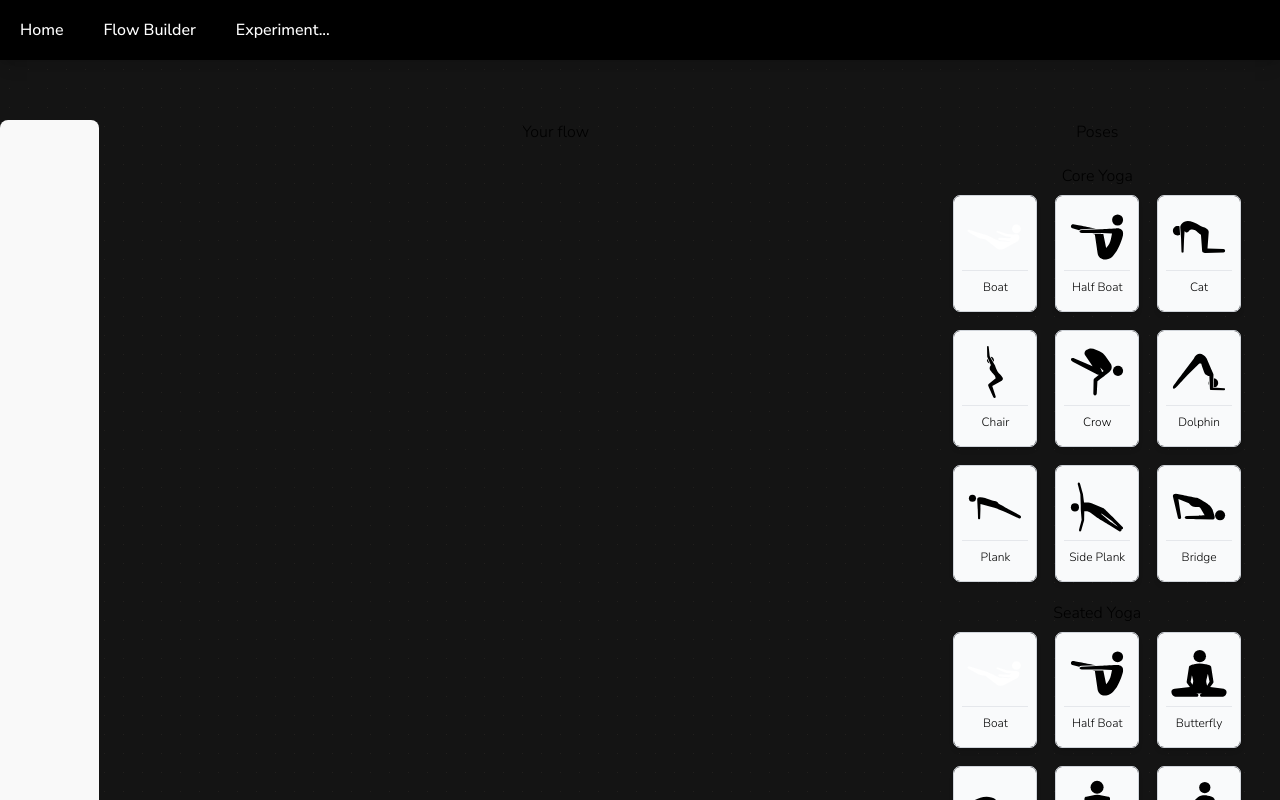
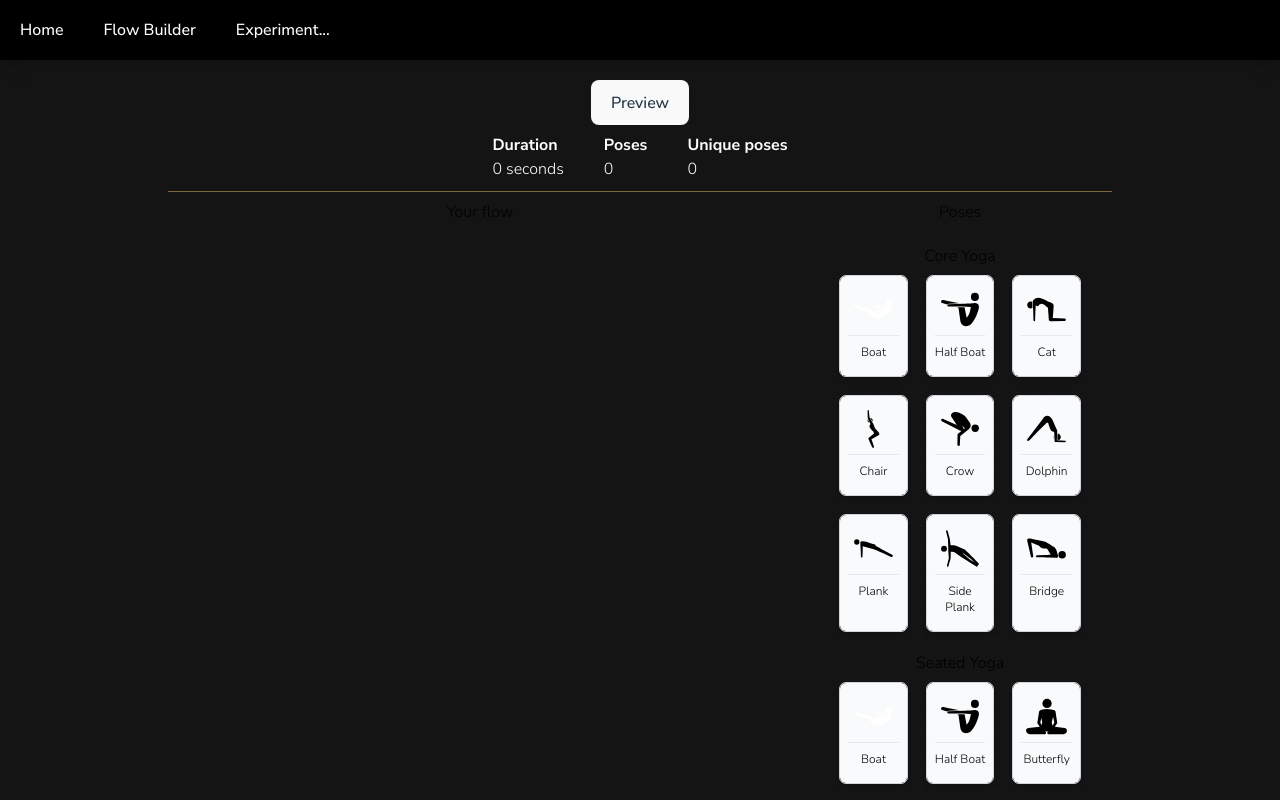
Before and after one commit to sevleo/YoGato-frontend, a React (Vite) app: page /builder in a window 1280 px wide. Shown: the top 800 px of the page. Built offline with nearby package versions, Linux system fonts and the light colour scheme.

Commit message:
Update builder styles

```diff
--- a/src/components/buildingBlocks/Unit.tsx
+++ b/src/components/buildingBlocks/Unit.tsx
@@ -137,27 +137,27 @@ function Unit({
     <div
       ref={setNodeRef}
       style={style}
-      className="step relative flex cursor-default  select-none flex-col items-center justify-center rounded-md text-black outline outline-[1px] outline-gray-300 hover:cursor-pointer"
+      className="step relative flex cursor-default  select-none flex-col items-center justify-center text-black outline outline-[1px] outline-gray-300 hover:cursor-pointer"
       {...(dragAllowed ? { ...attributes } : null)}
       {...(dragAllowed ? { ...listeners } : null)}
     >
-      <div className="flex w-full items-center justify-center rounded-t-md bg-gray-200">
+      <div className="flex w-full items-center justify-center bg-gray-200">
         {index != null ? Number(index + 1) : null}
       </div>
       <div className="main-element flex h-full w-full flex-col justify-between  border-t-[1px] border-gray-300 bg-gray-50 pb-2 pl-2 pr-2  shadow-md">
         <div className="flex flex-col items-center justify-center ">
           <div className="h-full w-full border-b-[1px] pb-2">
-            <img className=" rounded-md  pl-2 pr-2  " src={image} alt="" />
+            <img className="  pl-2 pr-2  " src={image} alt="" />
           </div>
           <div className="flex w-full flex-col text-xs ">
             <p className="mt-2 w-full text-left text-sm font-semibold">
               {name}
             </p>
-            <p className="mb-2 w-full text-wrap text-left">{sanskritName}</p>
+            {/* <p className="mb-2 w-full text-wrap text-left">{sanskritName}</p> */}
           </div>
         </div>
 
-        <div className="mt-auto flex  flex-col gap-2 rounded-b-md border-t-[1px] pt-2">
+        <div className="mt-auto flex  flex-col gap-2 border-t-[1px] pt-2">
           <Input
             id={id}
             type="number"
@@ -172,7 +172,7 @@ function Unit({
             onMouseEnter={disableDrag}
             onMouseLeave={enableDrag}
           >
-            <p className=" mb-0 select-none rounded-md border-[1px] border-red-300 bg-red-100 text-xs hover:border-red-400 hover:bg-red-200 active:border-red-500 active:bg-red-300">
+            <p className=" mb-0 select-none border-[1px] border-red-300 bg-red-100 text-xs hover:border-red-400 hover:bg-red-200 active:border-red-500 active:bg-red-300">
               Remove
             </p>
           </div>
--- a/src/components/sections/Setup.tsx
+++ b/src/components/sections/Setup.tsx
@@ -32,32 +32,41 @@ function Setup({ flow, setFlow, setFlowState, aspectGroups }: SetupProps) {
   const seconds = duration % 60;
 
   return (
-    <div
-      className="builder ml-auto mr-auto flex w-full max-w-screen-2xl pt-[60px]"
-      // style={{ backgroundColor: "#22201E" }}
-    >
+    <div className="builder ml-auto mr-auto flex w-full max-w-screen-2xl justify-center pt-[20px]">
+      <div className="w-3/4">
         <button className="" onClick={handlePreviewButtonClick}>
           Preview
         </button>
         <div className="flex flex-col items-start justify-center p-2 text-black">
-        <div>
+          <div className="flex w-full flex-row items-start justify-center  gap-10 border-b-[0.5px] border-[#7D6A3E] pb-[10px]">
             <div className="flex flex-col items-start justify-center">
-            <p className=" font-bold">Duration</p>
-            {hours > 0 ? <p> - {hours} hours</p> : null}
-            {minutes > 0 ? <p> - {minutes} minutes</p> : null}
-            {seconds > 0 ? <p> - {seconds} seconds</p> : null}
+              <p className=" font-bold text-white">Duration</p>
+              {hours > 0 ? <p className="text-white">{hours} hours</p> : null}
+              {minutes > 0 ? (
+                <p className="text-white">{minutes} minutes</p>
+              ) : null}
+              {seconds > 0 ? (
+                <p className="text-white">{seconds} seconds</p>
+              ) : (
+                <p className="text-white">0 seconds</p>
+              )}
             </div>
             <div className="flex flex-col items-start justify-center">
-            <p className=" font-bold">Poses</p>
-            <p> - {flow.units.length}</p>
+              <p className=" font-bold text-white">Poses</p>
+              <p className="text-white">{flow.units.length}</p>
             </div>
             <div className="flex flex-col items-start justify-center">
-            <p className=" font-bold">Unique poses</p>
-            <p> - {flow.uniqueAspects.length}</p>
+              <p className=" font-bold text-white">Unique poses</p>
+              <p className="text-white">{flow.uniqueAspects.length}</p>
             </div>
           </div>
         </div>
-      <Flow flow={flow} setFlow={setFlow} setFlowState={setFlowState}></Flow>
+        <div className="flex">
+          <Flow
+            flow={flow}
+            setFlow={setFlow}
+            setFlowState={setFlowState}
+          ></Flow>
           <div className="h-3/4 w-[0.5px] self-center bg-neutral-300"></div>
           <AspectCollection
             aspectGroups={aspectGroups}
@@ -65,6 +74,8 @@ function Setup({ flow, setFlow, setFlowState, aspectGroups }: SetupProps) {
             setFlow={setFlow}
           ></AspectCollection>
         </div>
+      </div>
+    </div>
   );
 }
 
--- a/src/output.css
+++ b/src/output.css
@@ -703,6 +703,10 @@ video {
   width: 66.666667%;
 }
 
+.w-3\/4 {
+  width: 75%;
+}
+
 .w-80 {
   width: 20rem;
 }
@@ -758,11 +762,11 @@ video {
 }
 
 .grid-cols-aspects {
-  grid-template-columns: repeat(auto-fill, minmax(80px, 1fr));
+  grid-template-columns: repeat(auto-fill, minmax(60px, 1fr));
 }
 
 .grid-cols-canvas {
-  grid-template-columns: repeat(auto-fill, minmax(120px, 1fr));
+  grid-template-columns: repeat(auto-fill, minmax(100px, 1fr));
 }
 
 .grid-rows-aspects {
@@ -849,12 +853,12 @@ video {
   border-width: 1px;
 }
 
+.border {
+  border-width: 1px;
+}
+
 .border-b {
   border-bottom-width: 1px;
-}
-
-.border-b-\[0\.5px\] {
-  border-bottom-width: 0.5px;
 }
 
 .border-b-\[1px\] {
@@ -875,6 +879,14 @@ video {
 
 .border-t-\[1px\] {
   border-top-width: 1px;
+}
+
+.border-b-\[10px\] {
+  border-bottom-width: 10px;
+}
+
+.border-b-\[0\.5px\] {
+  border-bottom-width: 0.5px;
 }
 
 .border-solid {
@@ -899,6 +911,35 @@ video {
 .border-red-300 {
   --tw-border-opacity: 1;
   border-color: rgb(252 165 165 / var(--tw-border-opacity));
+}
+
+.border-white {
+  --tw-border-opacity: 1;
+  border-color: rgb(255 255 255 / var(--tw-border-opacity));
+}
+
+.border-\[\#AA954E\] {
+  --tw-border-opacity: 1;
+  border-color: rgb(170 149 78 / var(--tw-border-opacity));
+}
+
+.border-\[\#D3C55E\] {
+  --tw-border-opacity: 1;
+  border-color: rgb(211 197 94 / var(--tw-border-opacity));
+}
+
+.border-\[\#F9F871\] {
+  --tw-border-opacity: 1;
+  border-color: rgb(249 248 113 / var(--tw-border-opacity));
+}
+
+.border-\[\#\#7D6A3E\] {
+  border-color: ##7D6A3E;
+}
+
+.border-\[\#7D6A3E\] {
+  --tw-border-opacity: 1;
+  border-color: rgb(125 106 62 / var(--tw-border-opacity));
 }
 
 .bg-black {
@@ -1041,6 +1082,10 @@ video {
   padding-top: 10px;
 }
 
+.pt-\[20px\] {
+  padding-top: 20px;
+}
+
 .pt-\[2px\] {
   padding-top: 2px;
 }
@@ -1055,6 +1100,10 @@ video {
 
 .pt-\[60px\] {
   padding-top: 60px;
+}
+
+.pb-10 {
+  padding-bottom: 2.5rem;
 }
 
 .text-left {
@@ -1101,21 +1150,15 @@ video {
   opacity: 0;
 }
 
-.shadow-md {
-  --tw-shadow: 0 4px 6px -1px rgb(0 0 0 / 0.1), 0 2px 4px -2px rgb(0 0 0 / 0.1);
-  --tw-shadow-colored: 0 4px 6px -1px var(--tw-shadow-color), 0 2px 4px -2px var(--tw-shadow-color);
-  box-shadow: var(--tw-ring-offset-shadow, 0 0 #0000), var(--tw-ring-shadow, 0 0 #0000), var(--tw-shadow);
-}
-
 .shadow-lg {
   --tw-shadow: 0 10px 15px -3px rgb(0 0 0 / 0.1), 0 4px 6px -4px rgb(0 0 0 / 0.1);
   --tw-shadow-colored: 0 10px 15px -3px var(--tw-shadow-color), 0 4px 6px -4px var(--tw-shadow-color);
   box-shadow: var(--tw-ring-offset-shadow, 0 0 #0000), var(--tw-ring-shadow, 0 0 #0000), var(--tw-shadow);
 }
 
-.shadow-2xl {
-  --tw-shadow: 0 25px 50px -12px rgb(0 0 0 / 0.25);
-  --tw-shadow-colored: 0 25px 50px -12px var(--tw-shadow-color);
+.shadow-md {
+  --tw-shadow: 0 4px 6px -1px rgb(0 0 0 / 0.1), 0 2px 4px -2px rgb(0 0 0 / 0.1);
+  --tw-shadow-colored: 0 4px 6px -1px var(--tw-shadow-color), 0 2px 4px -2px var(--tw-shadow-color);
   box-shadow: var(--tw-ring-offset-shadow, 0 0 #0000), var(--tw-ring-shadow, 0 0 #0000), var(--tw-shadow);
 }
 
--- a/tailwind.config.js
+++ b/tailwind.config.js
@@ -4,12 +4,12 @@ export default {
   theme: {
     extend: {
       gridTemplateColumns: {
-        aspects: "repeat(auto-fill, minmax(80px, 1fr))",
-        canvas: "repeat(auto-fill, minmax(120px, 1fr))",
+        aspects: "repeat(auto-fill, minmax(60px, 1fr))",
+        canvas: "repeat(auto-fill, minmax(100px, 1fr))",
       },
       gridTemplateRows: {
         aspects: "repeat(auto-fill, minmax(80px, 1fr))",
-        canvas: "repeat(auto-fill, minmax(200px, 1fr))",
+        canvas: "repeat(auto-fill, minmax(100px, 1fr))",
       },
     },
   },
```
Lines whose indentation alone changed are shown as unchanged.
